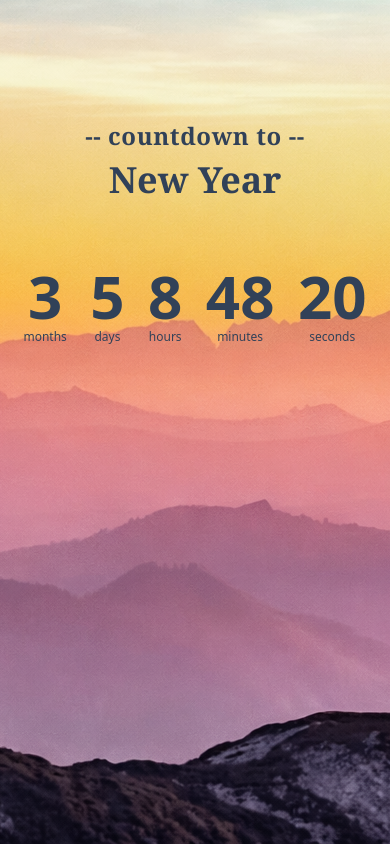
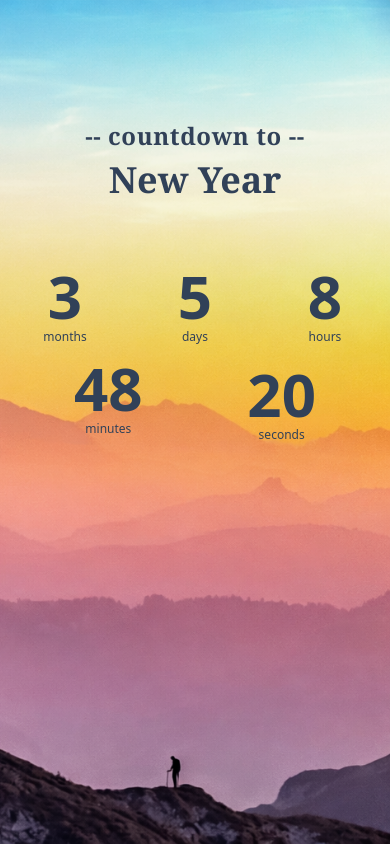
Before and after one commit to 01mehran/Countdown-timer, a React (Vite) app: page / in a window 390 px wide. Built offline with nearby package versions, Linux system fonts and the light colour scheme.

Commit message:
feat: add mobile design

```diff
--- a/src/Home.tsx
+++ b/src/Home.tsx
@@ -1,6 +1,6 @@
 export default function Home() {
   return (
-    <div className="min-h-dvh bg-[url('./assets/background.png')] bg-bottom bg-no-repeat text-slate-700 w-full flex items-center py-30 gap-16 flex-col space-y-0.5">
+    <div className="min-h-dvh bg-[url('./assets/background.png')] md:bg-bottom bg-cover bg-right bg-no-repeat text-slate-700 w-full flex items-center py-30 gap-16 flex-col space-y-0.5">
       <div className="flex items-center flex-col space-y-2 font-serif">
         <span className="text-2xl font-bold tracking-wide">
           -- countdown to --
@@ -8,24 +8,24 @@ export default function Home() {
         <h2 className="text-4xl font-extrabold">New Year</h2>
       </div>
 
-      <div className="flex items-center justify-evenly w-full">
-        <article className="flex items-center flex-col space-y-0.5">
+      <div className="flex items-center justify-evenly w-full flex-wrap space-y-3 sm:space-y-0">
+        <article className="timeBox">
           <time className="text-6xl font-bold">3</time>
           <span className="text-[12px] font-medium">months</span>
         </article>
-        <article className="flex items-center flex-col space-y-0.5">
+        <article className="timeBox">
           <time className="text-6xl font-bold">5</time>
           <span className="text-[12px] font-medium">days</span>
         </article>
-        <article className="flex items-center flex-col space-y-0.5">
+        <article className="timeBox">
           <time className="text-6xl font-bold">8</time>
           <span className="text-[12px] font-medium">hours</span>
         </article>
-        <article className="flex items-center flex-col space-y-0.5">
+        <article className="timeBox">
           <time className="text-6xl font-bold">48</time>
           <span className="text-[12px] font-medium">minutes</span>
         </article>
-        <article className="flex items-center flex-col space-y-0.5">
+        <article className="timeBox">
           <time className="text-6xl font-bold">20</time>
           <span className="text-[12px] font-medium">seconds</span>
         </article>
--- a/src/index.css
+++ b/src/index.css
@@ -5,3 +5,9 @@
     @apply font-sans;
   }
 }
+
+@layer components {
+  .timeBox {
+    @apply flex items-center flex-col space-y-0.5 min-w-1/3 sm:min-w-auto;
+  }
+}
```
